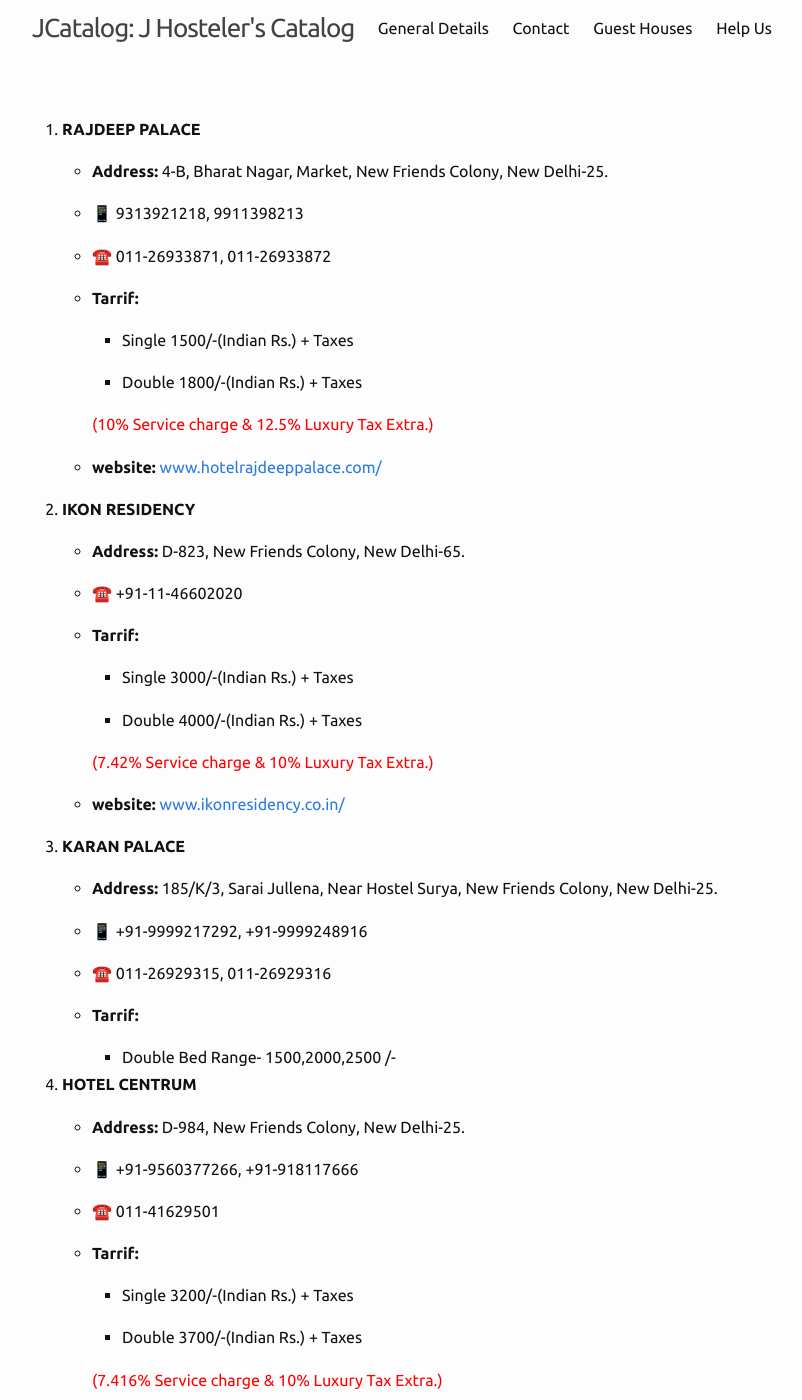
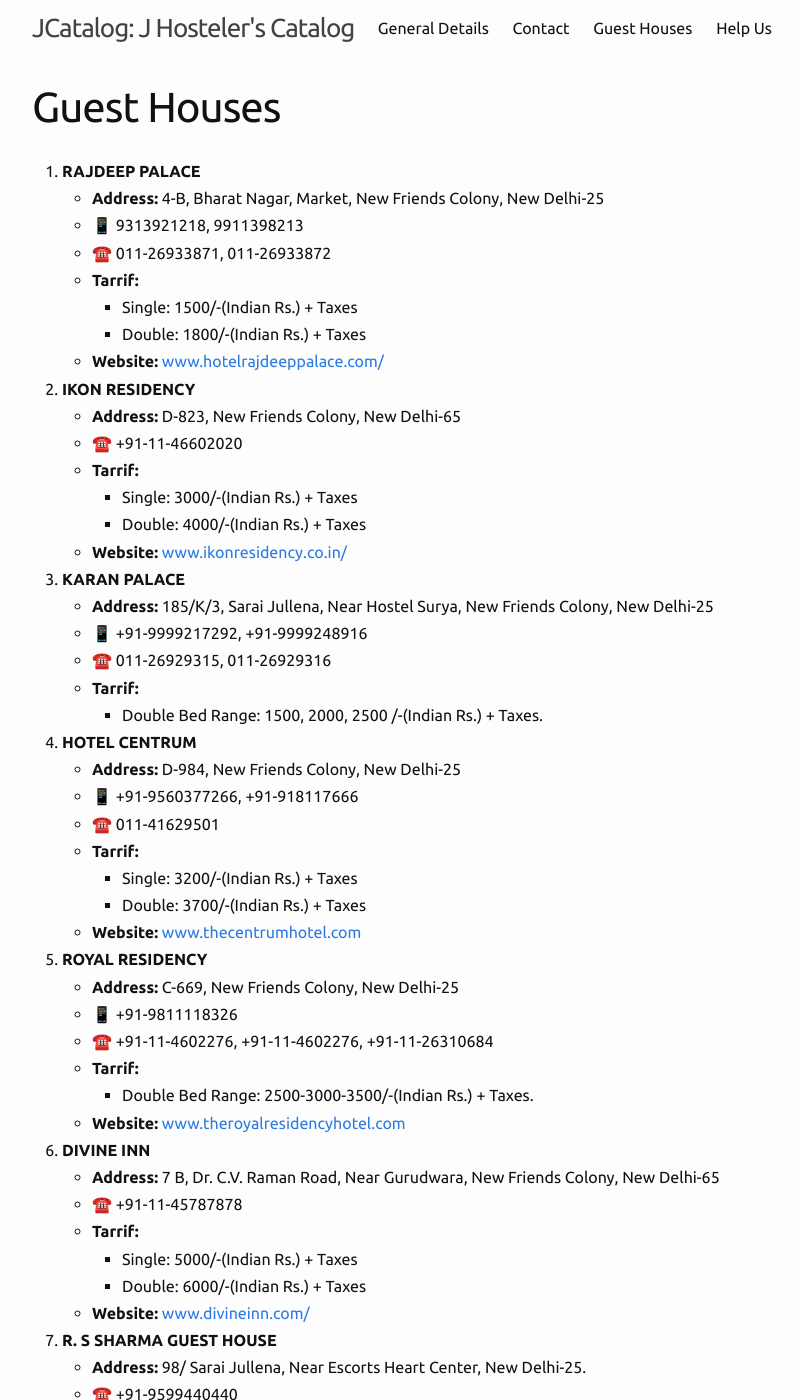
Before and after one commit to jdevlabs/JCatalog, a Jekyll site: the page built from pages/Guest Houses/index.md, in a window 1280 px wide and 1400 px high. Shown: the whole window, without its empty margins (238-1040 px from the left). Built offline with Jekyll 4.4.1, drawn with Linux system fonts in a browser that asks for light colours; emoji names are drawn with the system emoji font; some of the changed text lies outside the part shown.

Commit message:
Guest house page layout

```diff
--- a/pages/Guest Houses/index.md
+++ b/pages/Guest Houses/index.md
@@ -1,108 +1,59 @@
 ---
 layout: page
 title: Guest Houses
+title_disp: Guest Houses
 permalink: /guesthouses/
 ---
+
 1.  **RAJDEEP PALACE**
-
-	* **Address:** 4-B, Bharat Nagar, Market, New Friends Colony, New Delhi-25.
-
-	*  :iphone: 9313921218, 9911398213
-
-	* :phone:  011-26933871, 011-26933872
-
-	* **Tarrif:**
-
-		* Single 1500/-(Indian Rs.) + Taxes
-
-		* Double 1800/-(Indian Rs.) + Taxes
-
-		<p style="color:red">(10% Service charge & 12.5% Luxury Tax Extra.)</p>
-
-	* **website:** [www.hotelrajdeeppalace.com/](http://www.hotelrajdeeppalace.com/)
+    - **Address:** 4-B, Bharat Nagar, Market, New Friends Colony, New Delhi-25
+    - :iphone: 9313921218, 9911398213
+    - :phone:  011-26933871, 011-26933872
+    - **Tarrif:**
+        - Single: 1500/-(Indian Rs.) + Taxes
+        - Double: 1800/-(Indian Rs.) + Taxes
+    - **Website:** [www.hotelrajdeeppalace.com/](http://www.hotelrajdeeppalace.com/)
 
 2. **IKON RESIDENCY**
-
-	* **Address:** D-823, New Friends Colony, New Delhi-65.
-
-	* :phone:  +91-11-46602020
-
-	* **Tarrif:**
-
-		* Single 3000/-(Indian Rs.) + Taxes
-
-		* Double 4000/-(Indian Rs.) + Taxes
-
-		<p style="color:red">(7.42% Service charge & 10% Luxury Tax Extra.)</p>
-
-	* **website:** [www.ikonresidency.co.in/](http://www.ikonresidency.co.in/)
+    * **Address:** D-823, New Friends Colony, New Delhi-65
+    * :phone:  +91-11-46602020
+    * **Tarrif:**
+        * Single: 3000/-(Indian Rs.) + Taxes
+        * Double: 4000/-(Indian Rs.) + Taxes
+    * **Website:** [www.ikonresidency.co.in/](http://www.ikonresidency.co.in/)
 
 3. **KARAN PALACE**
-
-	* **Address:**	185/K/3, Sarai Jullena, Near Hostel Surya, New Friends Colony, New Delhi-25.
-
-	* :iphone: +91-9999217292, +91-9999248916
-
-	* :phone:  011-26929315, 011-26929316
-
-	* **Tarrif:**
-
-		* Double Bed Range- 1500,2000,2500 /-
+    * **Address:**  185/K/3, Sarai Jullena, Near Hostel Surya, New Friends Colony, New Delhi-25
+    * :iphone: +91-9999217292, +91-9999248916
+    * :phone:  011-26929315, 011-26929316
+    * **Tarrif:**
+        * Double Bed Range: 1500, 2000, 2500 /-(Indian Rs.) + Taxes.
 
 4. **HOTEL CENTRUM**
-
-	* **Address:** D-984, New Friends Colony, New Delhi-25.
-
-	* :iphone: +91-9560377266, +91-918117666
-
-	* :phone:  011-41629501
-
-	* **Tarrif:**
-
-		* Single 3200/-(Indian Rs.) + Taxes
-
-		* Double 3700/-(Indian Rs.) + Taxes
-
-		<p style="color:red">(7.416% Service charge & 10% Luxury Tax Extra.)</p>
-
-	* **website:** [www.thecentrumhotel.com](http://www.thecentrumhotel.com)
+    * **Address:** D-984, New Friends Colony, New Delhi-25
+    * :iphone: +91-9560377266, +91-918117666
+    * :phone: 011-41629501
+    * **Tarrif:**
+        * Single: 3200/-(Indian Rs.) + Taxes
+        * Double: 3700/-(Indian Rs.) + Taxes
+    * **Website:** [www.thecentrumhotel.com](http://www.thecentrumhotel.com)
 
 5. **ROYAL RESIDENCY**
-
-	* **Address:** C-669, New Friends Colony, New Delhi-25.
-
-	* :iphone: +91-9811118326
-
-	* :phone:  +91-11-4602276, +91-11-4602276, +91-11-26310684
-
-	* **Tarrif:**
-
-		* Double Bed Range- 2500-3000-3500/-(Indian Rs.) + Taxes.
-
-	* **website:** [www.theroyalresidencyhotel.com](http://www.theroyalresidencyhotel.com/)
-
+    * **Address:** C-669, New Friends Colony, New Delhi-25
+    * :iphone: +91-9811118326
+    * :phone:  +91-11-4602276, +91-11-4602276, +91-11-26310684
+    * **Tarrif:**
+        * Double Bed Range: 2500-3000-3500/-(Indian Rs.) + Taxes.
+    * **Website:** [www.theroyalresidencyhotel.com](http://www.theroyalresidencyhotel.com/)
 6. **DIVINE INN**
-
-	* **Address:** 7 B, Dr. C.V. Raman Road, Near Gurudwara, New Friends Colony, New Delhi -65
-
-	* :phone:  +91-11-45787878
-
-	* **Tarrif:**
-
-		* Single 5000/-(Indian Rs.) + Taxes
-
-		* Double 6000/-(Indian Rs.) + Taxes
-
-
-	* **website:** [www.divineinn.com/](http://www.divineinn.com/index.html)
-
+    * **Address:** 7 B, Dr. C.V. Raman Road, Near Gurudwara, New Friends Colony, New Delhi-65
+    * :phone:  +91-11-45787878
+    * **Tarrif:**
+        * Single: 5000/-(Indian Rs.) + Taxes
+        * Double: 6000/-(Indian Rs.) + Taxes
+    * **Website:** [www.divineinn.com/](http://www.divineinn.com/index.html)
 7. **R. S SHARMA GUEST HOUSE**
-
-	* **Address:** 98/ Sarai Jullena, Near Escorts Heart Center, New Delhi-25.
-
-	* :phone: +91-9599440440
-
-	* **Tarrif:**
-		Single Room: 500-900/- (Indian Rs)
-
-	<p style="color:red">(Breakfast NOT included) </p>
+    * **Address:** 98/ Sarai Jullena, Near Escorts Heart Center, New Delhi-25.
+    * :phone: +91-9599440440
+    * **Tarrif:**
+        Single Room: 500-900/- (Indian Rs)
```
